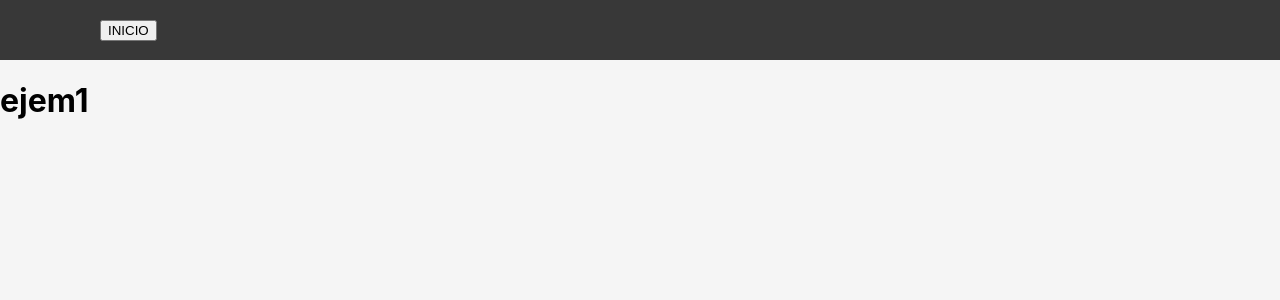
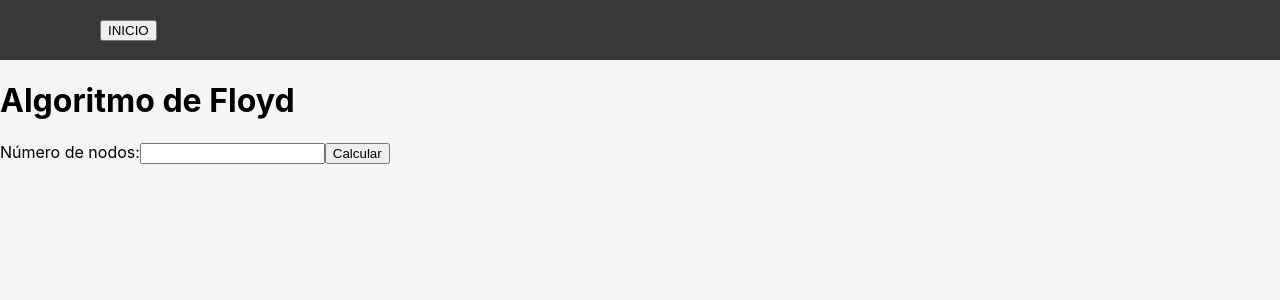
Before and after one commit to ALEXUSCR-27/PRY-IO, a React (Create React App) app: page /FloydAlgorithm in a window 1280 px wide. Shown: the top 300 px of the page. Built offline with nearby package versions, Linux system fonts and the light colour scheme.

Commit message:
MOD Floyd avances

```diff
--- a/src/components/Floyd.js
+++ b/src/components/Floyd.js
@@ -1,5 +1,7 @@
 import React from "react";
-    import NavBar from "./NavBar";
+import NavBar from "./NavBar";
+import Matriz from "./floydFunctions/Matriz";
+
 function Floyd() {
     return (
         <div>
@@ -7,8 +9,9 @@ function Floyd() {
                 <NavBar/>
             </header>
             <main>
-                <h1>ejem1</h1>
+                <h1>Algoritmo de Floyd</h1>
             </main>
+            <Matriz />
         </div>
     );
 }
--- /dev/null
+++ b/src/components/floydFunctions/Matriz.js
@@ -0,0 +1,180 @@
+
+import React, { Component } from 'react';
+import CalculateFloyd from "./Calculatefloyd";
+class Matriz extends Component {
+
+  constructor(props) {
+    super(props);
+    this.state = {
+      numNodos: 0,
+      distancias: [],
+      iteracion: 0,
+      distanciasMatriz: []
+    };
+  }
+
+
+  localCalculateFloyd = () => {
+
+    const matrix = this.state.distanciasMatriz;
+    const dimension = this.state.numNodos;
+    const iteracion = this.state.iteracion;
+    // Algoritmo de Floyd-Warshall
+    for (let i = 0; i < dimension; i++) {
+        for (let j = 0; j < dimension; j++) {
+            //console.log("valor de matrix[",i,"]","[",j,"]: \n");
+            //console.log(matrix[i][j]);
+
+            console.log("matrix[i][j]= matrix[",i,"][",j,"]","matrix[",i,"][",iteracion,"+ matrix[",iteracion,"][",j,"]");
+            const nodoActual = parseInt(iteracion,10);
+            //matrix[i][j] = Math.min(parseInt(matrix[i][j],10), parseInt(matrix[i][nodoActual],10) + parseInt(matrix[nodoActual][j],10));
+            //console.log("nuevo valor de matrix[",i,"]","[",j,"]: \n");
+            //console.log(matrix[i][j]);
+        }
+    }
+    this.state.distanciasMatriz = matrix;
+  }
+
+  showMatriz = (event) => {
+    for (let i = 0; i < this.state.numNodos; i++) {
+      for (let j = 0; j < this.state.numNodos; j++) {
+        console.log("valor de matrix[",i,"]","[",j,"]: \n");
+        console.log(this.state.distanciasMatriz[i][j]);
+      }
+    }
+  }
+
+
+  handleSubmit = (event) => {
+    event.preventDefault();//para prevenir el comportamiento predeterminado asociado a un evento
+    console.log('Número de nodos:',this.state.numNodos);
+    console.log('Distancias:',this.state.distancias);
+
+    //Si la iteracion actual es 0, se crea una matriz bidimensional a partir del array unidimensional
+    if (this.state.iteracion === 0){
+      const matrix = [];
+      for (let i = 0; i < this.state.numNodos; i++) {
+        const row = this.state.distancias.slice(i * this.state.numNodos, (i + 1) * this.state.numNodos);
+        matrix.push(row);
+      }
+      this.state.distanciasMatriz = matrix;
+      //se muestra la matriz D(0)
+      console.log("Resultado de la iteración #0");
+      //console.log("Matriz: \n", this.state.distanciasMatriz);
+      //this.showMatriz(event);
+    }else{
+      if (this.state.iteracion === this.state.numNodos){
+        //se llego a la solucion optima
+        console.log("Solución óptima: \n");
+        window.alert("Se ha llegado a la solución óptima");
+        this.showMatriz(event);
+      }else{
+        //llamar al algoritmo, se le envia this.state.distanciasMatriz
+        //const result = CalculateFloyd(this.state.distanciasMatriz, this.state.numNodos, this.state.iteracion);
+        this.localCalculateFloyd();
+        //se muestran los resultados
+        console.log("Resultado de la iteración #",this.state.iteracion,"\n");
+
+        //console.log("Matriz: \n");
+
+        //this.showMatriz(event);
+      }
+    }
+    //se incrementa a la iteracion siguiente
+    this.state.iteracion = parseInt(this.state.iteracion+1,10);
+  }
+
+  handleNumNodosChange = (event) => {
+    event.preventDefault();//para prevenir el comportamiento predeterminado asociado a un evento
+    const numNodos = parseInt(event.target.value, 10);//if void, it is NaN
+    const distancias = [];
+    const iteracion = parseInt(0, 10);
+    const matrizBidireccional = [];
+    //const distanciasbackup = [];
+    console.log('Número de nodos:',numNodos);
+
+    //setea los valores por defecto en el arrray de distancias
+    for (let i = 0; i < numNodos*numNodos; i++) {
+      for (let j = 0; j < numNodos*numNodos; j++) {
+        const index = i * numNodos + j;
+        const isOnDiagonal = index % (numNodos + 1) === 0;
+        if (isOnDiagonal) {
+            distancias[i,j] = parseInt(0, 10);
+        } else {
+          distancias[i,j] = parseInt(100, 10);
+        }
+      }
+    }
+    console.log(distancias);
+    //console.log(distanciasbackup);
+    this.setState({ numNodos, distancias, iteracion,matrizBidireccional});
+
+  };
+
+
+  validarDiagonal = (valor, i, j) => {
+    const index = i * this.state.numNodos + j;
+    const isOnDiagonal = index % (this.state.numNodos + 1) === 0;
+    if (isOnDiagonal) {
+      /*
+      if (valor != parseInt(0, 10)){
+        window.alert("El valor está en la diagonal, se seteará como 0");
+        //faltaria algun metodo que revierta el cambio en el input a 0
+      } */
+        this.state.distancias[index] = parseInt(0, 10);
+    } else {
+      this.state.distancias[index] = parseInt(valor, 10);
+    }
+  }
+  handleDistanciaChange = (i, j, event) => {
+    //para obtener las distancias
+    const valor = parseInt(event.target.value, 10);
+    console.log("distancia change");
+    this.validarDiagonal(valor,i,j);
+
+    console.log(this.state.distancias);
+
+}
+
+  render() {
+    const numNodos = this.state.numNodos;
+    const matrizDistancias = [];
+
+    for (let i = 0; i < numNodos; i++) {
+        const fila = [];
+        for (let j = 0; j < numNodos; j++) {
+            /*this.state.distancias[i * numNodos + j] = -1;
+            this.validarDiagonal(-1,i,j);*/
+            fila.push(
+                <input
+                    name={`celda-${i}-${j}`}
+                    key={`celda-${i}-${j}`}
+                    type="number"
+                    defaultValue={this.state.distancias[i * numNodos + j] }
+                    //value={this.state.distancias[i * numNodos + j] }
+                    onChange={(e) => this.handleDistanciaChange(i, j, e)}
+                />
+            );
+        }
+
+        matrizDistancias.push(<div name={`fila-${i}`} key={`fila-${i}`} className="fila">{fila}</div>);
+      }
+
+    return (
+      <div>
+        <form onSubmit={this.handleSubmit}>
+          <label>Número de nodos:</label>
+          <input
+              type="number"
+              onChange={this.handleNumNodosChange}
+            />
+          {matrizDistancias}
+          <button type="submit">Calcular</button>
+        </form>
+      </div>
+    );
+  }
+}
+
+
+export default Matriz;
```
